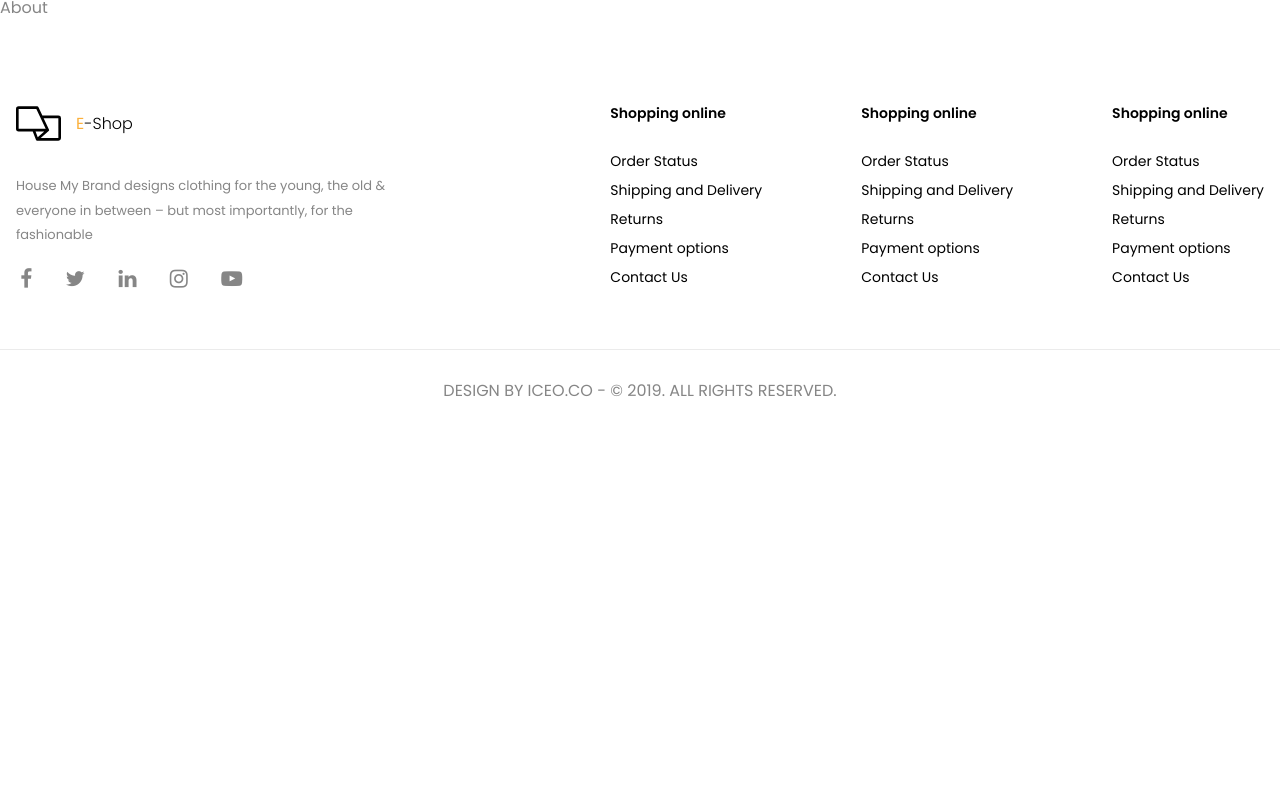
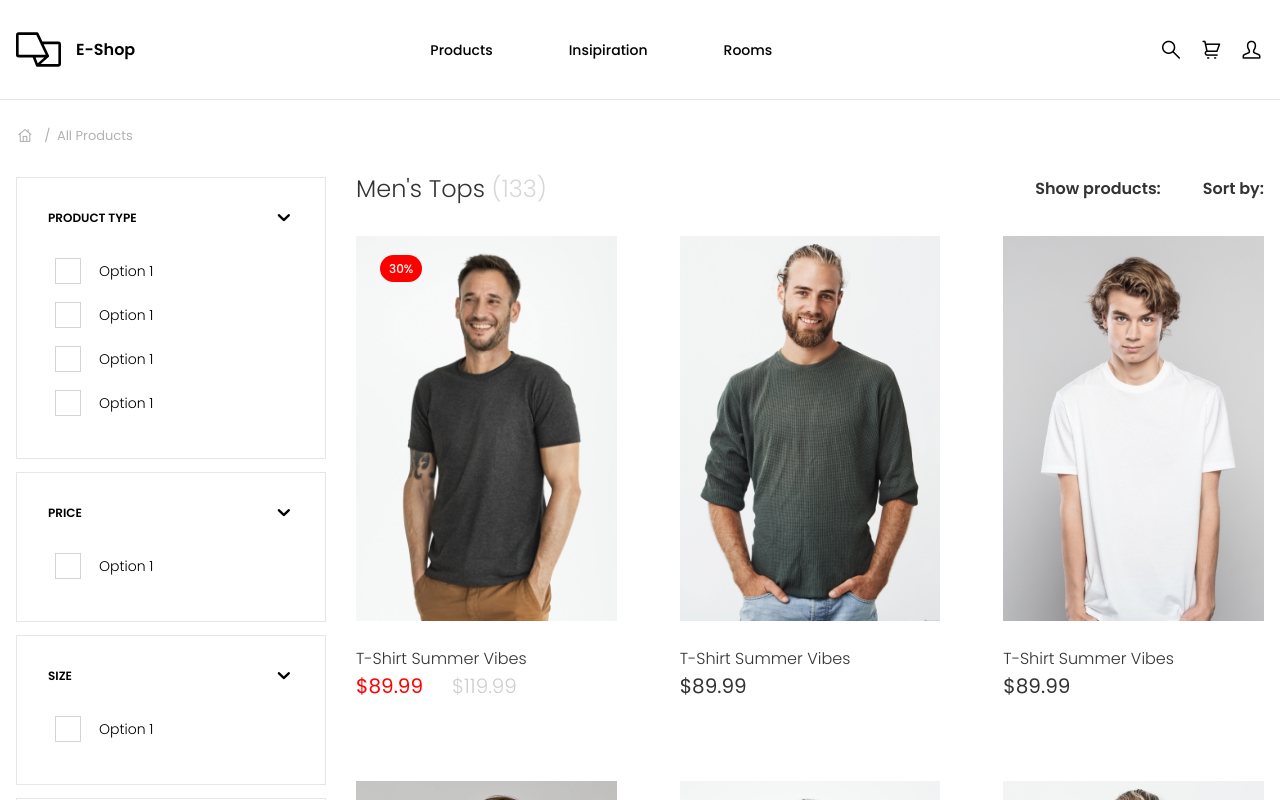
Before and after one commit to TopSecretStar/next-ecommerce, a Next.js app: page /products in a window 1280 px wide. Shown: the top 800 px of the page. Built offline with nearby package versions, Linux system fonts and the light colour scheme.

Commit message:
WIP productspage

```diff
--- a/assets/css/main.scss
+++ b/assets/css/main.scss
@@ -145,6 +145,10 @@ h1,h2,h3,h4,h5 {
   }
 }
 
+.main-page {
+  padding-top: 100px;
+}
+
 .btn {
   color: #000000;
   cursor: pointer;
@@ -177,6 +181,24 @@ h1,h2,h3,h4,h5 {
   }
 }
 
+.breadcrumb {
+  padding: 29px 0 35px 0;
+  .breadcrumb-list {
+    display: flex;
+    li {
+      font-size: 13px;
+      color: #B2B2B2;
+      &:not(:first-child) {
+        margin-left: 10px;
+        &:before {
+          content: '/ ';
+          margin-right: 3px;
+        }
+      }
+    }
+  }
+}
+
 .site-header {
   position: fixed;
   width: 100%;
@@ -188,7 +210,7 @@ h1,h2,h3,h4,h5 {
   box-shadow: none;
   transition: all .3s ease;
   &.site-header--fixed {
-    box-shadow: 0px 1px 17px 2px rgba(0,0,0,0.13);
+    border-bottom: 1px solid #E5E5E5;
     background-color: #FFF;
     a, i {
       color: #000;
@@ -659,3 +681,88 @@ h1,h2,h3,h4,h5 {
     }
   }
 }
+
+
+
+.products-page {
+  .container {
+    display: flex;
+    align-items: flex-start;
+  }
+  .products-filter {
+    width: 310px;
+    flex-shrink: 0;
+    margin-right: 30px;
+    .products-filter__block {
+      padding: 24px 31px;
+      margin-bottom: 13px;
+      border: 1px solid #E6E6E6;
+      > button {
+        font-size: 12px;
+        display: flex;
+        align-items: center;
+        font-weight: 600;
+        width: 100%;
+        text-transform: uppercase;
+        i {
+          font-size: 21px;
+          margin-left: auto;
+        }
+      }
+    }
+    .products-filter__block__content {
+      padding-top: 25px;
+    }
+    .checkbox {
+      font-weight: 300;
+      font-size: 14px;
+      display: flex;
+      color: #000;
+      margin-bottom: 18px;
+      align-items: center;
+      .checkbox__check {
+        display: block;
+        width: 26px;
+        height: 26px;
+        margin-right: 18px;
+        border: 1px solid #D4D4D4;
+      }
+      input:checked + .checkbox__check {
+        background-color: #000;
+      }
+    }
+  }
+  .products-content {
+    width: 100%;
+    .products-content__intro {
+      display: flex;
+      align-items: center;
+      margin-bottom: 35px;
+      h2 {
+        font-size: 24px;
+        margin-right: auto;
+        font-weight: 300;
+        span {
+          color: #D8D8D8;
+        }
+      }
+      .products-content__filter {
+        display: flex;
+        .products__filter__select {
+          margin-left: 42px;
+        }
+      }
+    }
+  }
+}
+
+.products-list {
+  display: flex;
+  flex-wrap: wrap;
+  margin-right: -63px;
+  .product-item {
+    width: calc(100%/3 - 63px);
+    margin-right: 63px;
+    margin-bottom: 85px;
+  }
+}
--- a/components/Header/index.js
+++ b/components/Header/index.js
@@ -1,10 +1,12 @@
 import Logo from '../../assets/icons/logo';
+import Link from 'next/link';
+import { withRouter } from 'next/router';
 
 class Header extends React.Component {
   constructor(props) {
     super(props);
     this.state = {
-      onTop: false,
+      onTop: this.props.router.pathname === '/products' ? false : true,
     };
   }
 
@@ -25,6 +27,10 @@ class Header extends React.Component {
   }
 
   componentDidMount() {
+    if(this.props.router.pathname === '/products') {
+      return;
+    }
+
     const self = this;
     this.headerClass();
     window.onscroll = function() {
@@ -36,9 +42,13 @@ class Header extends React.Component {
     return(
       <header className={`site-header ${!this.state.onTop ? 'site-header--fixed' : ''}`}>
         <div className="container">
-          <h1 className="site-logo"><Logo />E-Shop</h1>
+          <Link href="/">
+            <a><h1 className="site-logo"><Logo />E-Shop</h1></a>
+          </Link>
           <nav className="site-nav">
-            <a href="#">Products</a>
+            <Link href="/products">
+              <a>Products</a>
+            </Link>
             <a href="#">Insipiration</a>
             <a href="#">Rooms</a>
           </nav>
@@ -55,4 +65,4 @@ class Header extends React.Component {
 };
 
 
-export default Header
+export default withRouter(Header);
--- /dev/null
+++ b/components/breadcrumb/index.js
@@ -0,0 +1,13 @@
+const Breadcrumb = () => (
+  <section className="breadcrumb">
+    <div className="container">
+      <ul className="breadcrumb-list">
+        <li><a href="#"><i className="icon-home"></i></a></li>
+        <li>All Products</li>
+      </ul>
+    </div>
+  </section>
+);
+
+
+export default Breadcrumb
--- /dev/null
+++ b/components/products-content/index.js
@@ -0,0 +1,28 @@
+import Product from '../product';
+
+const ProductsContent = () => (
+  <section className="products-content">
+    <div className="products-content__intro">
+      <h2>Men's Tops <span>(133)</span></h2>
+      <form className="products-content__filter">
+        <div className="products__filter__select">
+          <h4>Show products: </h4>
+        </div>
+        <div className="products__filter__select">
+          <h4>Sort by: </h4>
+        </div>
+      </form>
+    </div>
+
+    <div className="products-list">
+      <Product discount={30} productImage={'/images/products/product-1.jpg'} />
+      <Product productImage={'/images/products/product-2.jpg'} />
+      <Product productImage={'/images/products/product-3.jpg'} />
+      <Product productImage={'/images/products/product-4.jpg'} />
+      <Product discount={30} productImage={'/images/products/product-1.jpg'} />
+      <Product productImage={'/images/products/product-2.jpg'} />
+    </div>
+  </section>
+)
+
+export default ProductsContent
--- /dev/null
+++ b/components/products-filter/form-builder/checkbox/index.js
@@ -0,0 +1,9 @@
+const Checkbox = () => (
+	<label for="check" className="checkbox">
+		<input type="checkbox" id="check" />
+		<span className="checkbox__check"></span>
+		Option 1
+	</label>
+)
+
+export default Checkbox
--- /dev/null
+++ b/components/products-filter/index.js
@@ -0,0 +1,38 @@
+import Checkbox from './form-builder/checkbox';
+
+const ProductsFilter = () => (
+  <form className="products-filter">
+    <div className="products-filter__block">
+      <button type="button">Product type <i className="icon-down-open"></i></button>
+      <div className="products-filter__block__content">
+        <Checkbox />
+        <Checkbox />
+        <Checkbox />
+        <Checkbox />
+      </div>
+    </div>
+
+    <div className="products-filter__block">
+      <button type="button">Price <i className="icon-down-open"></i></button>
+      <div className="products-filter__block__content">
+        <Checkbox />
+      </div>
+    </div>
+
+    <div className="products-filter__block">
+      <button type="button">Size <i className="icon-down-open"></i></button>
+      <div className="products-filter__block__content">
+        <Checkbox />
+      </div>
+    </div>
+
+    <div className="products-filter__block">
+      <button type="button">Color <i className="icon-down-open"></i></button>
+      <div className="products-filter__block__content">
+        <Checkbox />
+      </div>
+    </div>
+  </form>
+)
+
+export default ProductsFilter
--- a/layouts/Main.js
+++ b/layouts/Main.js
@@ -1,7 +1,12 @@
 import Head from 'next/head';
-import Header from '../components/Header'
+import Header from '../components/Header';
+import { useRouter } from 'next/router';
 
-export default ({ children, title = 'Next.js Ecommerce' }) => (
+export default ({ children, title = 'Next.js Ecommerce' }) => {
+  const router = useRouter();
+  const pathname = router.pathname;
+
+  return (
     <div className="app-main">
       <Head>
         <title>{ title }</title>
@@ -9,8 +14,9 @@ export default ({ children, title = 'Next.js Ecommerce' }) => (
 
       <Header />
 
-    <main>
+      <main className={(pathname !== '/' ? 'main-page' : '')}>
         { children }
       </main>
     </div>
   )
+}
--- a/package.json
+++ b/package.json
@@ -12,6 +12,7 @@
     "next": "9.4.4",
     "react": "16.13.1",
     "react-dom": "16.13.1",
+    "react-select": "^3.1.0",
     "sass": "^1.26.9",
     "swiper": "^6.1.2"
   }
--- a/pages/products.js
+++ b/pages/products.js
@@ -1,10 +1,19 @@
 import Layout from '../layouts/Main';
 import Footer from '../components/footer';
+import Breadcrumb from '../components/breadcrumb';
+import ProductsFilter from '../components/products-filter';
+import ProductsContent from '../components/products-content';
 
 const Products = () => (
   <Layout>
-    <div>About</div>
+    <Breadcrumb />
 
+    <section className="products-page">
+      <div className="container">
+        <ProductsFilter />
+        <ProductsContent />
+      </div>
+    </section>
     <Footer />
   </Layout>
 )
```
Also changed, not shown: 1 other file (tests, documents, lock files or other folders). Lines whose indentation alone changed are shown as unchanged.
